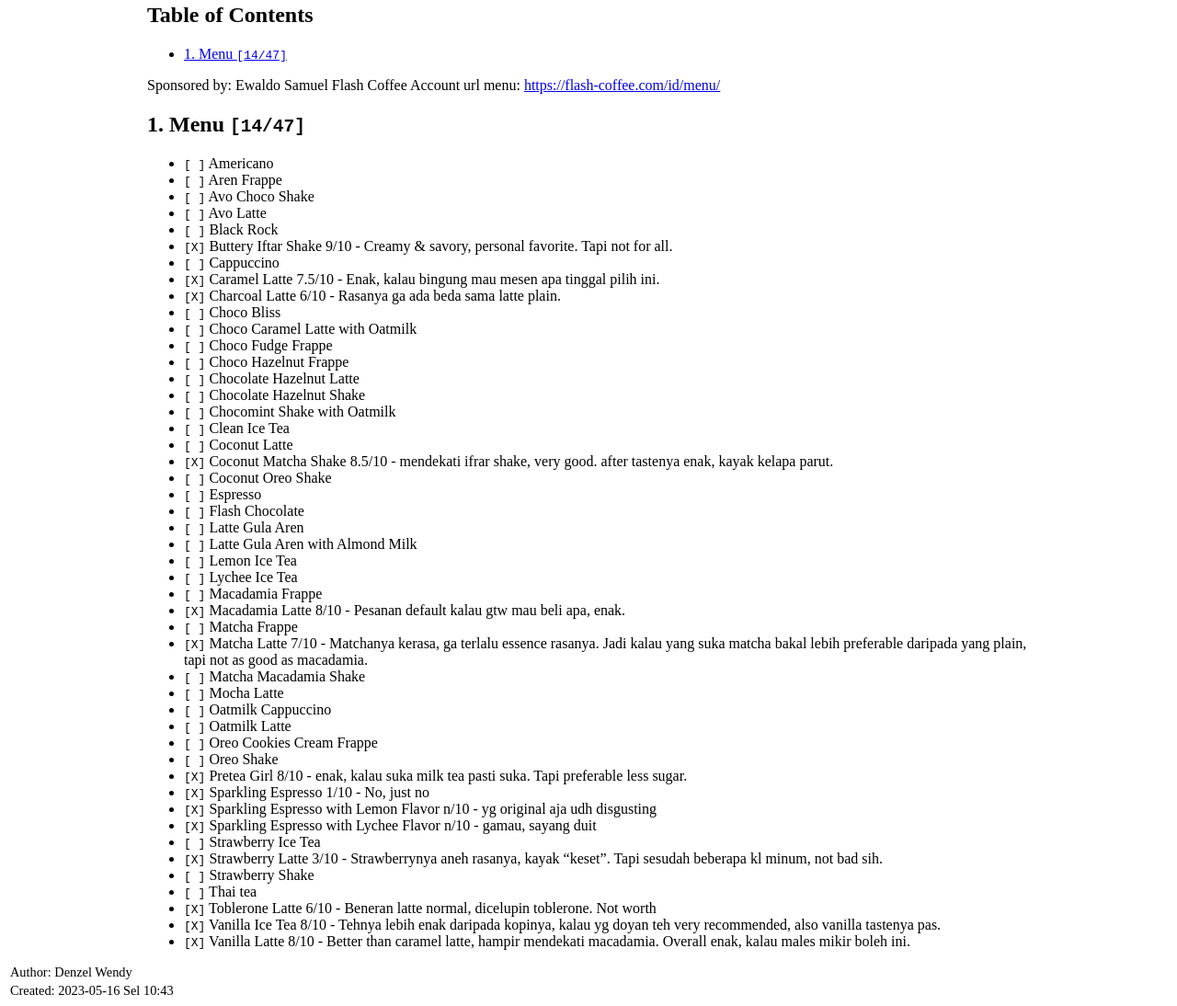
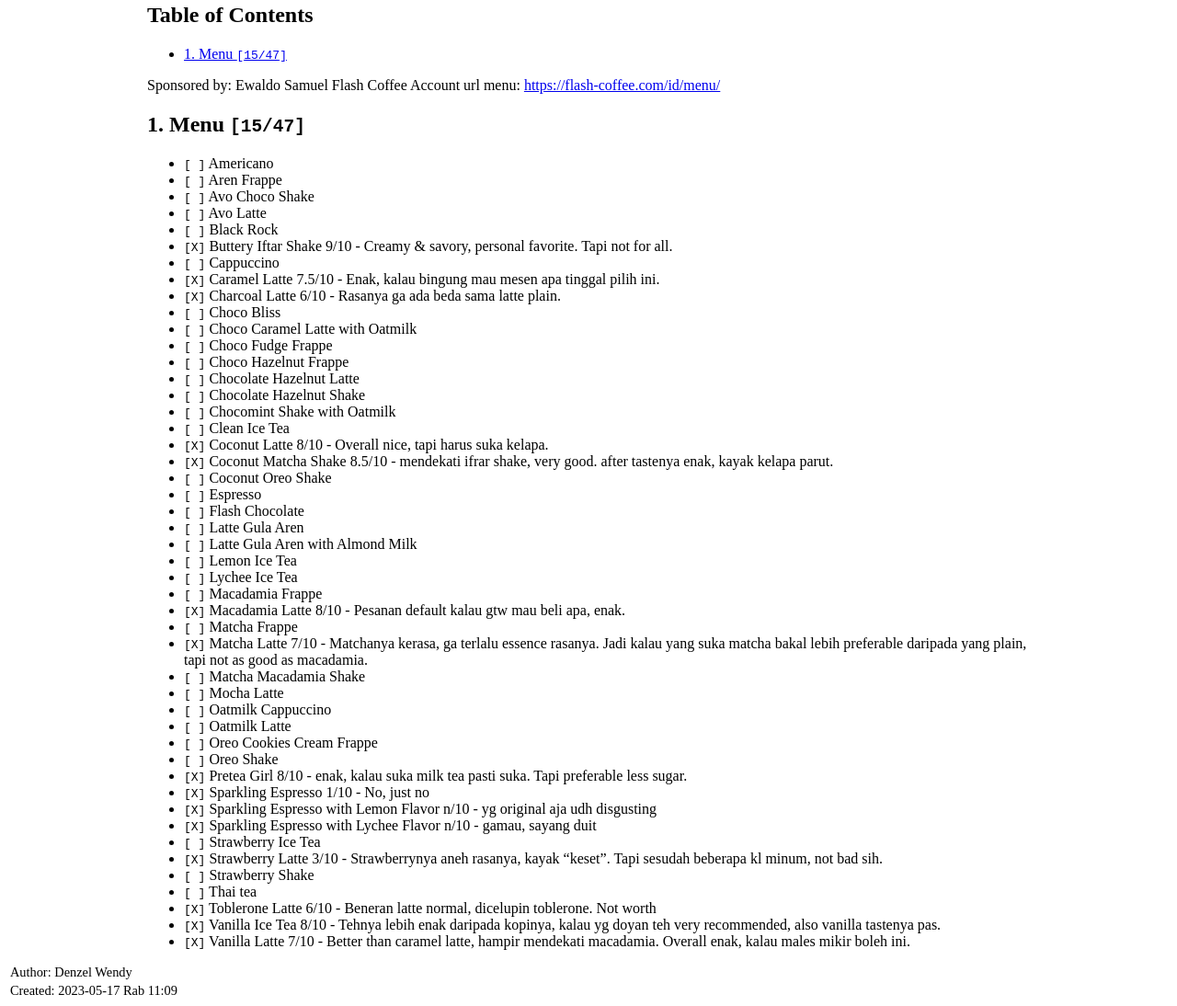
Before and after one commit to Gorengwendy/flash.github.io, a plain HTML site: page index.html in a window 1280 px wide. Shown: the part 76-1170 px from the top of the page at 92% size. Drawn offline with Linux system fonts and the light colour scheme.

Commit message:
Add coconut latte and update scores

```diff
--- a/index.html
+++ b/index.html
@@ -3,7 +3,7 @@
 "http://www.w3.org/TR/xhtml1/DTD/xhtml1-strict.dtd">
 <html xmlns="http://www.w3.org/1999/xhtml" lang="en" xml:lang="en">
 <head>
-<!-- 2023-05-16 Sel 10:43 -->
+<!-- 2023-05-17 Rab 11:09 -->
 <meta http-equiv="Content-Type" content="text/html;charset=utf-8" />
 <meta name="viewport" content="width=device-width, initial-scale=1" />
 <title>⚡ Flash Coffee Completions</title>
@@ -201,7 +201,7 @@
 <h2>Table of Contents</h2>
 <div id="text-table-of-contents" role="doc-toc">
 <ul>
-<li><a href="#orgba06e51">1. Menu <code>[14/47]</code></a></li>
+<li><a href="#orgaf43808">1. Menu <code>[15/47]</code></a></li>
 </ul>
 </div>
 </div>
@@ -209,8 +209,8 @@
 Sponsored by: Ewaldo Samuel Flash Coffee Account
 url menu: <a href="https://flash-coffee.com/id/menu/">https://flash-coffee.com/id/menu/</a>
 </p>
-<div id="outline-container-orgba06e51" class="outline-2">
-<h2 id="orgba06e51"><span class="section-number-2">1.</span> Menu <code>[14/47]</code></h2>
+<div id="outline-container-orgaf43808" class="outline-2">
+<h2 id="orgaf43808"><span class="section-number-2">1.</span> Menu <code>[15/47]</code></h2>
 <div class="outline-text-2" id="text-1">
 <ul class="org-ul">
 <li class="off"><code>[&#xa0;]</code> Americano</li>
@@ -230,7 +230,7 @@
 <li class="off"><code>[&#xa0;]</code> Chocolate Hazelnut Shake</li>
 <li class="off"><code>[&#xa0;]</code> Chocomint Shake with Oatmilk</li>
 <li class="off"><code>[&#xa0;]</code> Clean Ice Tea</li>
-<li class="off"><code>[&#xa0;]</code> Coconut Latte</li>
+<li class="on"><code>[X]</code> Coconut Latte 8/10 - Overall nice, tapi harus suka kelapa.</li>
 <li class="on"><code>[X]</code> Coconut Matcha Shake 8.5/10 - mendekati ifrar shake, very good. after tastenya enak, kayak kelapa parut.</li>
 <li class="off"><code>[&#xa0;]</code> Coconut Oreo Shake</li>
 <li class="off"><code>[&#xa0;]</code> Espresso</li>
@@ -259,14 +259,14 @@
 <li class="off"><code>[&#xa0;]</code> Thai tea</li>
 <li class="on"><code>[X]</code> Toblerone Latte 6/10 - Beneran latte normal, dicelupin toblerone. Not worth</li>
 <li class="on"><code>[X]</code> Vanilla Ice Tea 8/10 - Tehnya lebih enak daripada kopinya, kalau yg doyan teh very recommended, also vanilla tastenya pas.</li>
-<li class="on"><code>[X]</code> Vanilla Latte 8/10 - Better than caramel latte, hampir mendekati macadamia. Overall enak, kalau males mikir boleh ini.</li>
+<li class="on"><code>[X]</code> Vanilla Latte 7/10 - Better than caramel latte, hampir mendekati macadamia. Overall enak, kalau males mikir boleh ini.</li>
 </ul>
 </div>
 </div>
 </div>
 <div id="postamble" class="status">
 <p class="author">Author: Denzel Wendy</p>
-<p class="date">Created: 2023-05-16 Sel 10:43</p>
+<p class="date">Created: 2023-05-17 Rab 11:09</p>
 </div>
 </body>
 </html>
```
Also changed, not shown: 1 other file.
